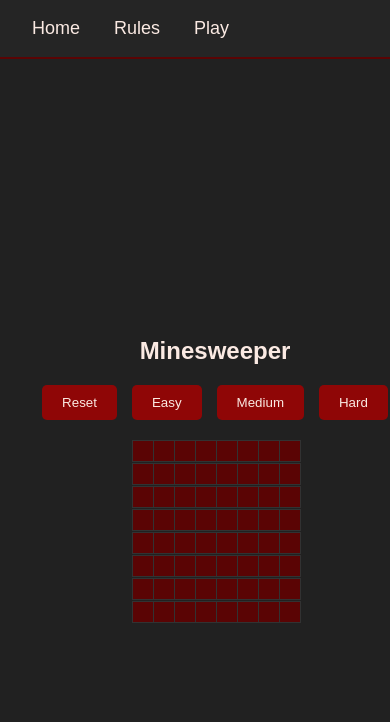
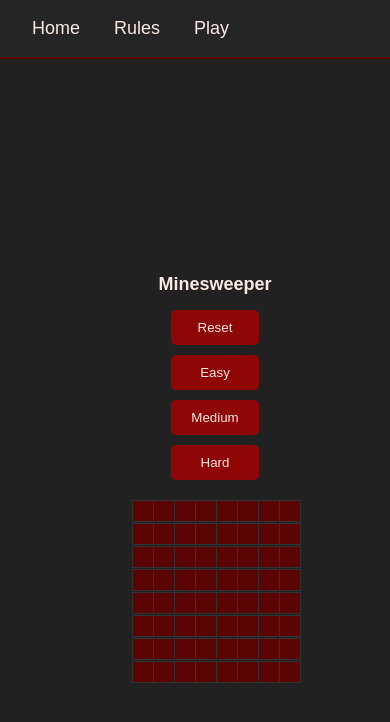
Before and after one commit to aneja5/Sahilpreet-aneja-project2, a React (Create React App) app: page /game/easy in a window 390 px wide. Shown: the top 722 px of the page. Built offline with nearby package versions, Linux system fonts and the light colour scheme.

Commit message:
Update GamePage.css

```diff
--- a/src/components/GamePage.css
+++ b/src/components/GamePage.css
@@ -37,6 +37,8 @@ body, html {
 .button-container {
   display: flex;
   gap: 15px;
+  flex-wrap: wrap;
+  justify-content: center;
 }
 
 .buttons {
@@ -89,3 +91,25 @@ body, html {
   border-radius: 4px;
   cursor: pointer;
 }
+
+@media (max-width: 768px) {
+  .game-title {
+    font-size: 18px;
+    margin-bottom: 15px;
+  }
+
+  .button-container {
+    flex-direction: column;
+    gap: 10px;
+  }
+
+  .buttons {
+    width: 100%;
+    text-align: center;
+  }
+
+  .modal-content {
+    padding: 15px;
+    width: 90%;
+  }
+}
```
